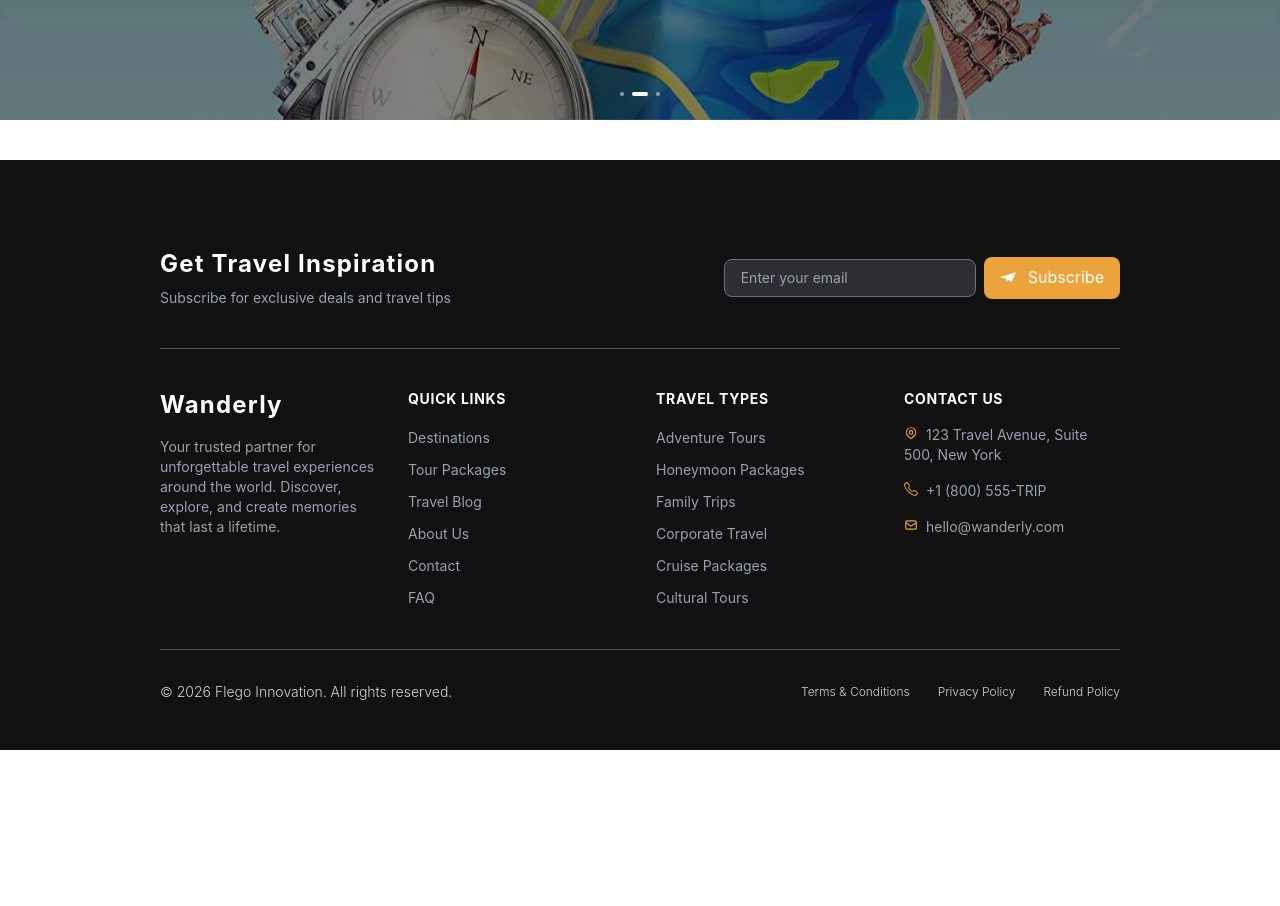
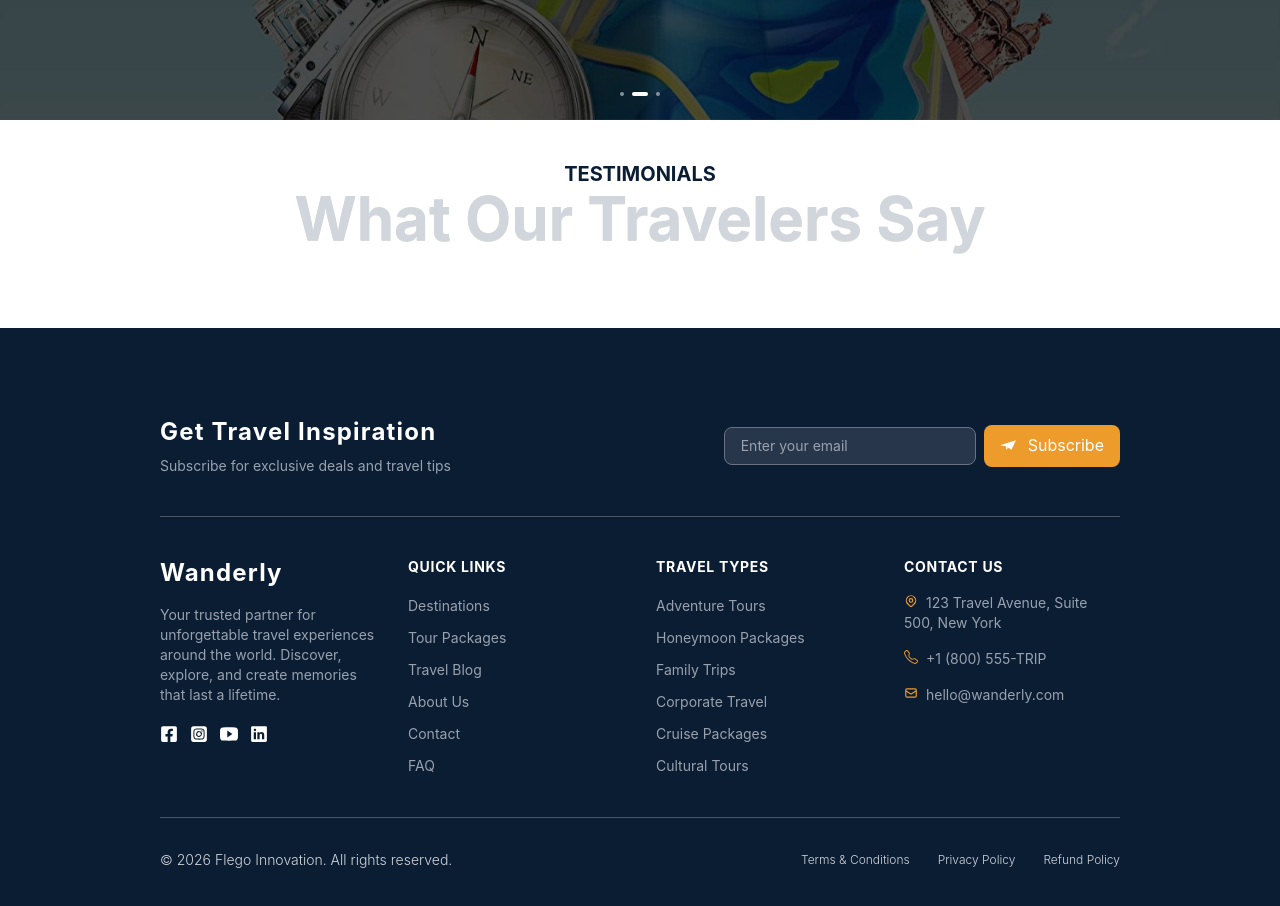
Before and after one commit to Anuda66/Madu-Travels, a Next.js app in the folder client/: page / in a window 1280 px wide. Shown: the part 680-1586 px from the top of the page. Before the commit the page ends 1430 px from the top, so only its background shows below. Built offline with nearby package versions, Linux system fonts and the light colour scheme.

Commit message:
change page colors.

```diff
--- a/client/app/components/Footer.tsx
+++ b/client/app/components/Footer.tsx
@@ -4,13 +4,15 @@ import { HiOutlineLocationMarker } from "react-icons/hi";
 import { BsTelephone } from "react-icons/bs";
 import { HiOutlineMail } from "react-icons/hi";
 import { SiMinutemailer } from "react-icons/si";
-
-
+import { IoLogoYoutube } from "react-icons/io";
+import { FaSquareInstagram } from "react-icons/fa6";
+import { IoLogoLinkedin } from "react-icons/io5";
+import { FaFacebookSquare } from "react-icons/fa";
 
 function Footer() {
   return (
     <div>
-      <footer className="-mb-10 bg-dark_neutral">
+      <footer className="-mb-10 bg-primary">
         <div className="py-12 mx-5 my-10  md:mx-10 lg:mx-40  ">
           <div className="flex flex-col items-center justify-center gap-4  md:flex-row md:justify-between py-10">
             <div className=''>
@@ -34,6 +36,12 @@ function Footer() {
               <p className="mt-4 text-sm text-gray-400">
                 Your trusted partner for unforgettable travel experiences around the world. Discover, explore, and create memories that last a lifetime.
               </p>
+              <div className='text-white  flex flex-row space-x-3 text-lg mt-5'>
+                <Link className='hover:text-accent' href={'/'}><FaFacebookSquare /></Link>
+                <Link className='hover:text-accent' href={'/'}><FaSquareInstagram /></Link>
+                <Link className='hover:text-accent' href={'/'}><IoLogoYoutube /></Link>
+                <Link className='hover:text-accent' href={'/'}><IoLogoLinkedin /></Link>
+              </div>
             </div>
 
             <div>
--- a/client/app/components/HeroSection.tsx
+++ b/client/app/components/HeroSection.tsx
@@ -58,7 +58,7 @@ function HeroSection() {
                 ))}
 
                 {/* Dark overlay for text readability------------------------------------------------------------------- */}
-                <div className="absolute inset-0 bg-black/50" />
+                <div className="absolute inset-0 bg-black/70" />
 
                 {/* Centered content — text changes with the background */}
                 <div className="relative z-10 flex h-full flex-col items-center justify-center px-4 text-center">
@@ -86,9 +86,7 @@ function HeroSection() {
                     {slides.map((_, index) => (
                         <span
                             key={index}
-                            className={`h-1 w-1 rounded-full transition-all duration-300 ${index === current ? "w-4 bg-white" : "bg-white/50"
-                                }`}
-                        />
+                            className={`h-1 w-1 rounded-full transition-all duration-300 ${index === current ? "w-4 bg-white" : "bg-white/50"}`}/>
                     ))}
                 </div>
             </section>
--- /dev/null
+++ b/client/app/components/Review.tsx
@@ -0,0 +1,14 @@
+import React from 'react'
+
+function Review() {
+  return (
+    <div className=" " >
+      <div className='mx-5 md:mx-10 lg:mx-40 text-center py-10'>
+        <p className='text-xl font-bold text-primary uppercase '>Testimonials</p>
+        <h1 className='text-6xl font-bold text-gray-300 text-shadow-2xs '>What Our Travelers Say</h1>
+      </div>
+    </div>
+  )
+}
+
+export default Review
--- /dev/null
+++ b/client/app/data.tsx
@@ -0,0 +1,20 @@
+const reviews = [
+    {
+        id: 1,
+        name: "John Doe",
+        rating: 5,
+        review: "I had an amazing experience with this travel agency. They took care of everything and made my trip unforgettable!"
+    },
+    {
+        id: 2,
+        name: "Jane Smith",
+        rating: 4,
+        review: "Great service and amazing destinations. Will definitely book with them again!"
+    },
+    {
+        id: 3,
+        name: "Michael Johnson",
+        rating: 5,
+        review: "The team was very professional and helpful. I felt safe and well taken care of throughout my journey."
+    },
+]
--- a/client/app/globals.css
+++ b/client/app/globals.css
@@ -2,10 +2,10 @@
 
 @theme {
     --color-primary: #0B1D33;
-    --color-secondary: #8B5A2B;
-    --color-accent: #EAA43B;
-    --color-hightlight: #5D7F8F;
-    --color-dark_neutral: #111111;
-    --color-light_natural: #F2E3C4;
+    --color-secondary: #a96220;
+    --color-accent: #ed9b2b;
+    --color-light_Natural: #ee9c2c;
+    --color-dark_neutral:#151515;
+    --color-highLight: #5a7787;
 
 }
--- a/client/app/page.tsx
+++ b/client/app/page.tsx
@@ -1,10 +1,12 @@
 import Image from "next/image";
 import HeroSection from "./components/HeroSection";
+import Review from "./components/Review";
 
 export default function Home() {
   return (
     <div className=" ">
       <HeroSection />
+      <Review/>
     </div>
   );
 }
```
